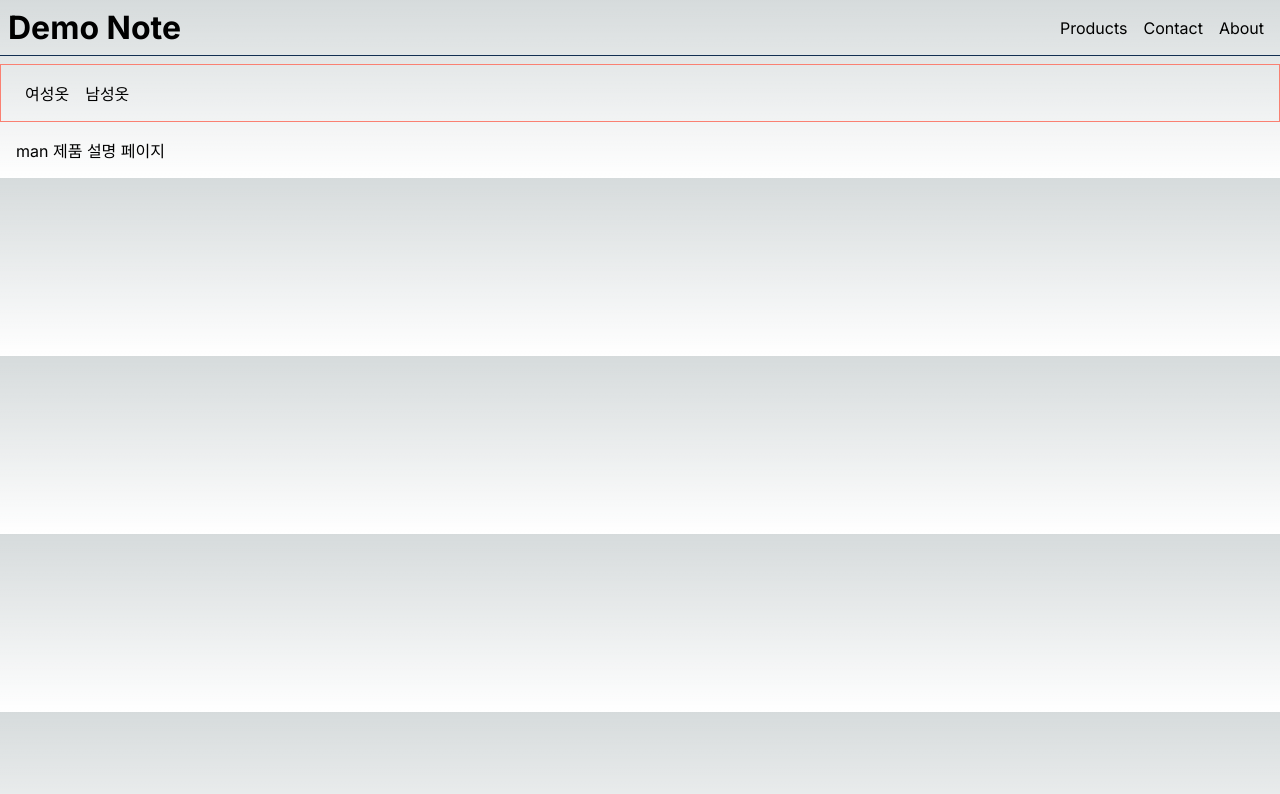
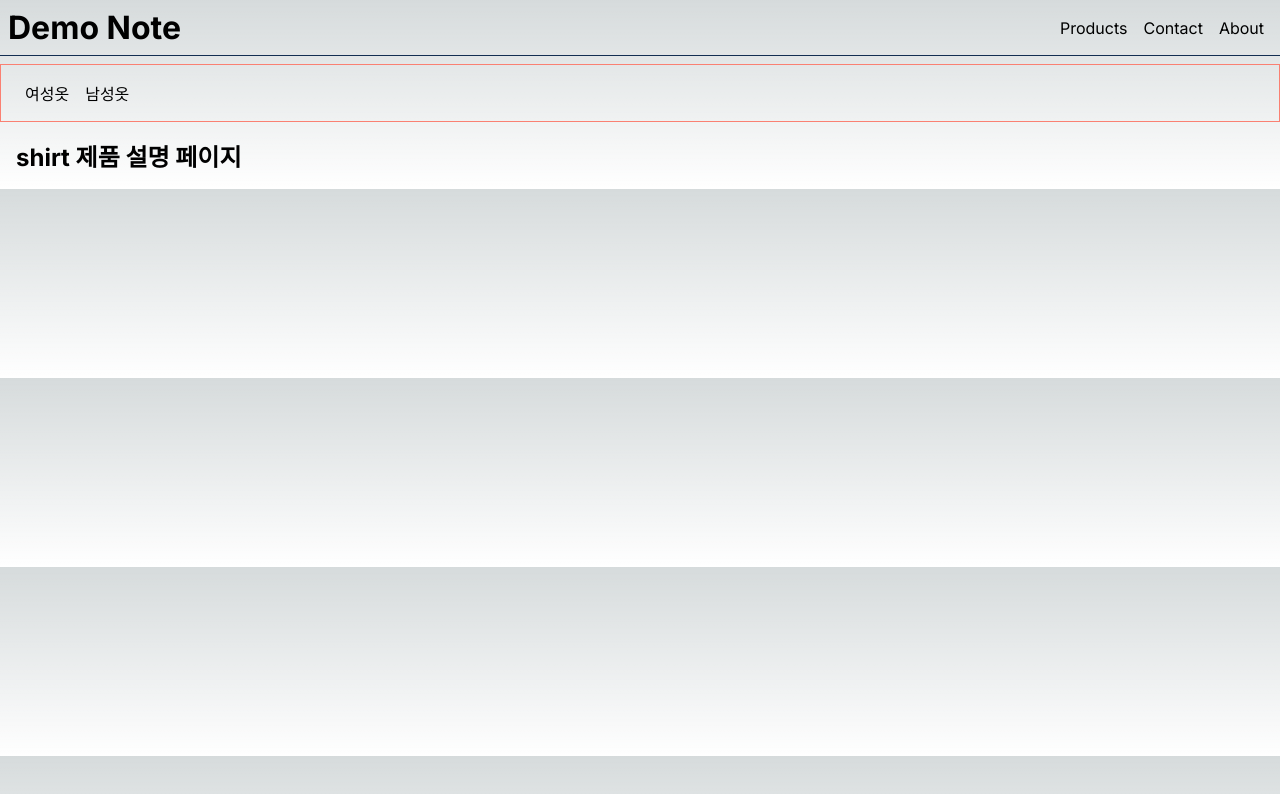
Before and after one commit to wonieeVicky/nextjs-note, a Next.js app in the folder nextjs-note/: page /products/man in a window 1280 px wide. Shown: the top 794 px of the page. Built offline with nearby package versions, Linux system fonts and the light colour scheme.

Commit message:
feat: products 내 getProduct, getProducts 함수 적용 후 SSG 로직에 반영

```diff
--- a/nextjs-note/src/app/products/[slug]/page.tsx
+++ b/nextjs-note/src/app/products/[slug]/page.tsx
@@ -1,3 +1,4 @@
+import { getProduct, getProducts } from '@/service/products';
 import { notFound } from 'next/navigation';
 
 type Props = {
@@ -12,16 +13,21 @@ export function generateMetadata({ params }: Props) {
   };
 }
 
-export default function PantsPage({ params }: Props) {
-  if (params.slug === 'nothing') {
+export default function PantsPage({ params: { slug } }: Props) {
+  const product = getProduct(slug);
+
+  if (!product) {
     notFound();
   }
-  return <div>{params.slug} 제품 설명 페이지</div>;
+
+  // 서버 파일에 있는 데이터 중 해당 제품의 정보를 찾아와 그 정보를 보여준다.
+  return <h1>{product} 제품 설명 페이지</h1>;
 }
 
 // 미리 페이지를 만들어두고 싶은 경우 generateStaticParams 함수를 사용한다.
 export function generateStaticParams() {
-  const products = ['pants', 'skirt'];
+  // 모든 제품의 페이지들을 미리 만들어 두도록 설정함(SSG)
+  const products = getProducts();
   return products.map((product) => ({
     slug: product
   }));
--- a/nextjs-note/src/app/products/page.tsx
+++ b/nextjs-note/src/app/products/page.tsx
@@ -1,9 +1,11 @@
 import Link from 'next/link';
 import styles from './layout.module.css';
-
-const products = ['shirt', 'pants', 'skirt', 'shoes'];
+import { getProducts } from '@/service/products';
 
 export default function ProductsPage() {
+  // 서버 파일(데이터베이스)에 있는 제품의 리스트를 읽어와서 그걸 보여준다.
+  const products = getProducts();
+
   return (
     <>
       <h1>제품 소개 페이지</h1>
```
